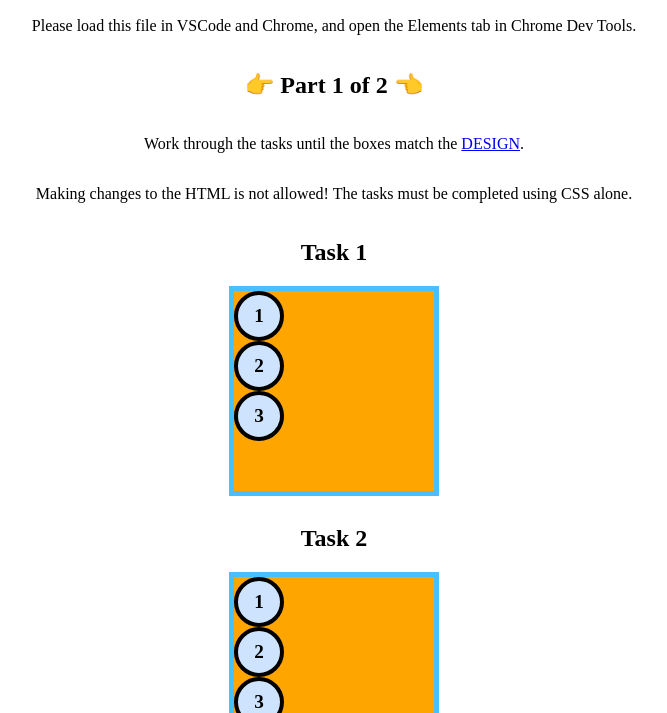
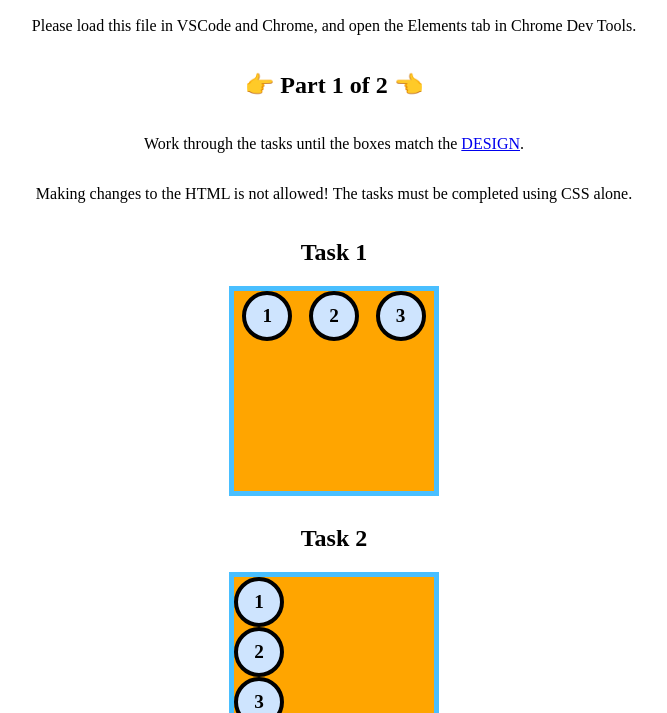
Before and after one commit to bloominstituteoftechnology/module-project-html-and-css-iii-d-taylor1243, a plain HTML site: page index.html in a window 1280 px wide. Shown: the part 87-800 px from the top of the page, without its empty margins (306-973 px from the left). Drawn offline with Linux system fonts and the light colour scheme.

Commit message:
Finished first task

```diff
--- a/index.html
+++ b/index.html
@@ -56,6 +56,12 @@
     */
 
     /* 👉 Task 1 - [HINT] only the flex container needs to be manipulated */
+      #flexContainer1 {
+        display: flex;
+        flex-direction: row;
+        align-items: flex-start;
+        justify-content: space-around;
+      }
 
     /* 👉 Task 2 - [HINT] the flex container needs to change direction */
 
```
